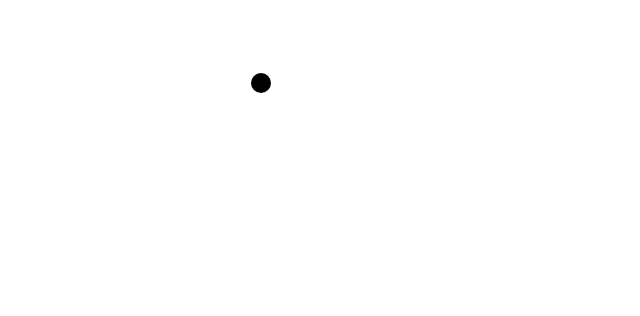
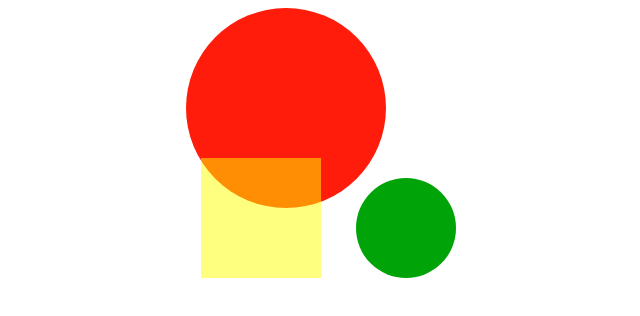
Before and after one commit to am39995/am39995.github.io, a plain HTML site: page index.html in a window 1280 px wide. Shown: the whole page, without its empty margins (304-944 px from the left). Drawn offline with nearby package versions, Linux system fonts and the light colour scheme.

Commit message:
Update index.html

```diff
--- a/index.html
+++ b/index.html
@@ -1,6 +1,6 @@
 <html>
 	<head>
-		<title>The Bricks</title>
+		<title>The Bricks Trial</title>
 		<script type="text/javascript" src="https://code.jquery.com/jquery-latest.js"></script>
 		</head>
 	<body style="text-align:center">
@@ -10,12 +10,24 @@
 
 
 	<script>
-		//get a reference to the canvas
 var ctx = $('#canvas')[0].getContext("2d");
 
-//draw a circle
+ctx.fillStyle = "#00A308";
 ctx.beginPath();
-ctx.arc(75, 75, 10, 0, Math.PI*2, true);
+ctx.arc(220, 220, 50, 0, Math.PI*2, true);
+ctx.closePath();
+ctx.fill();
+
+ctx.fillStyle = "#FF1C0A";
+ctx.beginPath();
+ctx.arc(100, 100, 100, 0, Math.PI*2, true);
+ctx.closePath();
+ctx.fill();
+
+//the rectangle is half transparent
+ctx.fillStyle = "rgba(255, 255, 0, .5)"
+ctx.beginPath();
+ctx.rect(15, 150, 120, 120);
 ctx.closePath();
 ctx.fill();
 
```
